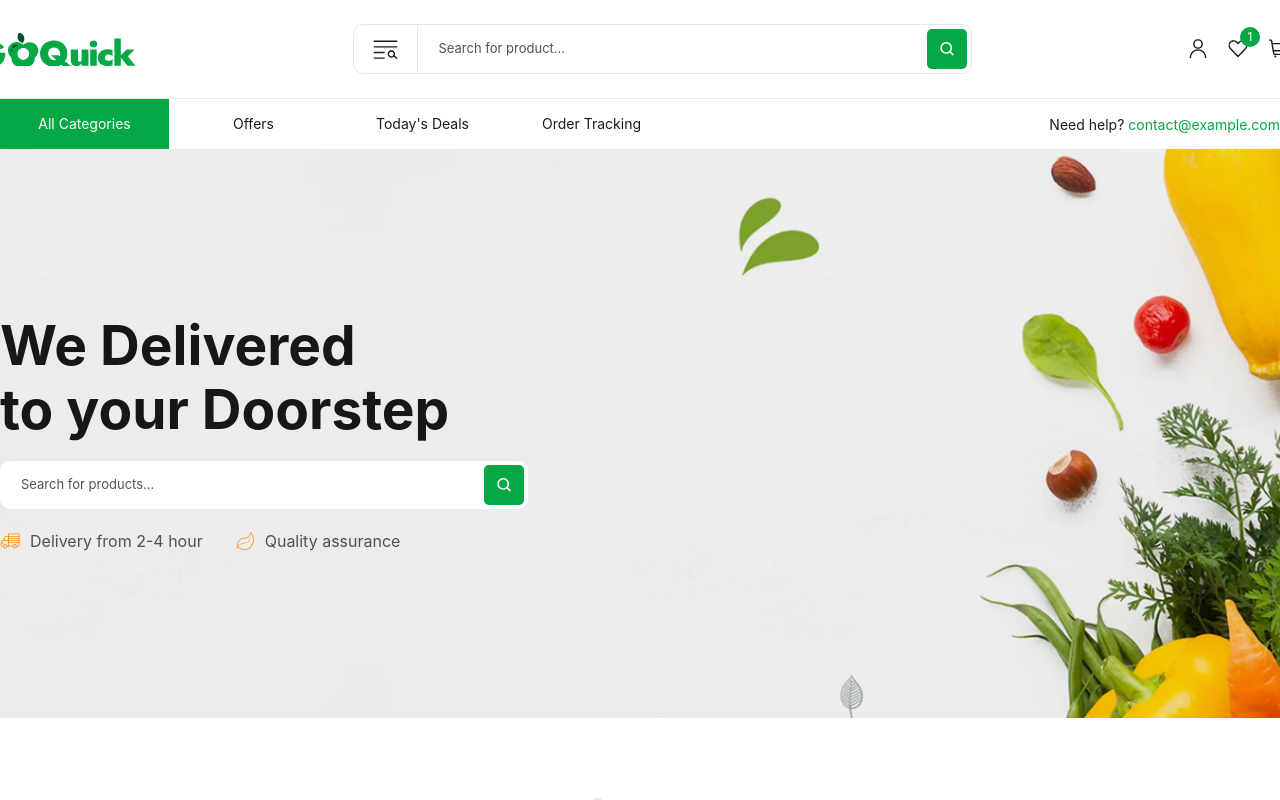
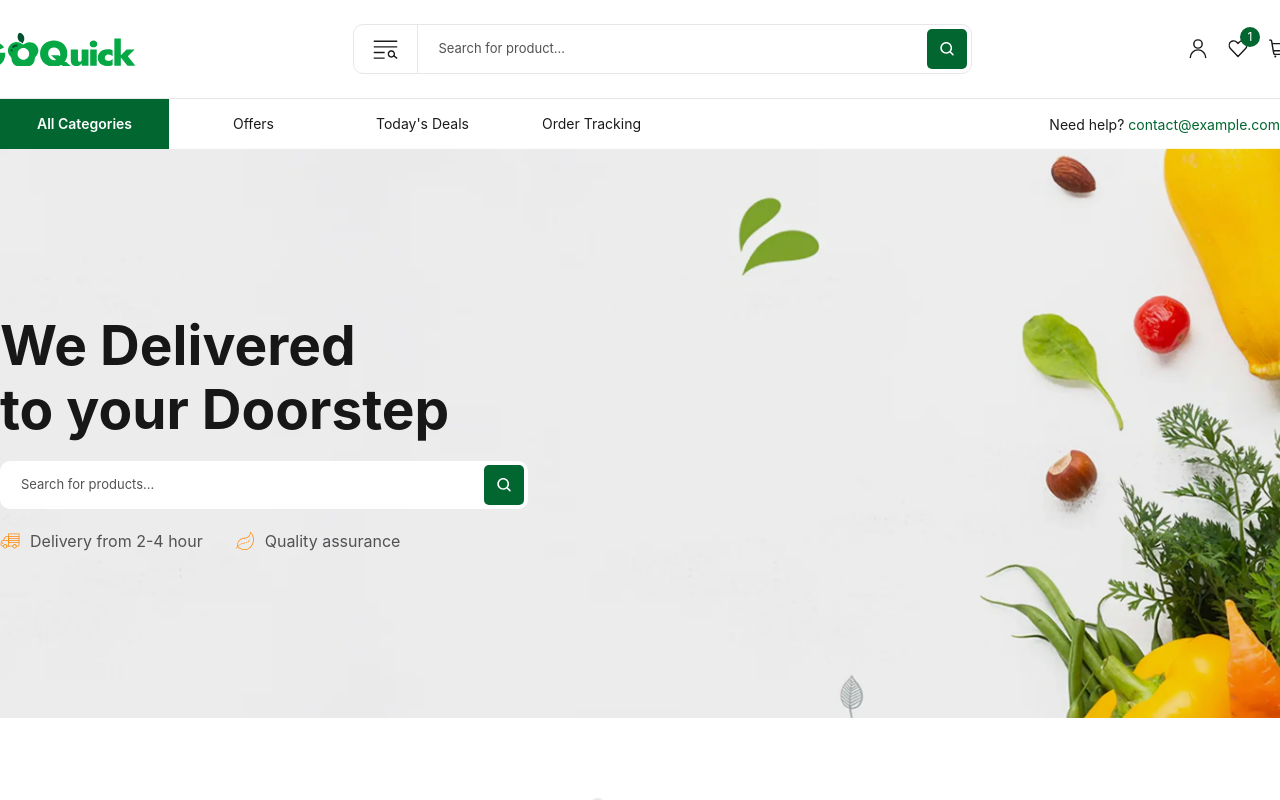
Before and after one commit to alexsantosquispe/go-quick-landing, a React (Vite) app: page / in a window 1280 px wide. Shown: the top 800 px of the page. Built offline with nearby package versions, Linux system fonts and the light colour scheme; the HTML template or start-up script is replaced by a standard one; a web font is replaced by a local one.

Commit message:
SEO and accesibility fixes

```diff
--- a/index.html
+++ b/index.html
@@ -4,6 +4,14 @@
     <meta charset="UTF-8" />
     <link rel="icon" type="image/svg+xml" href="/favicon.ico" />
     <meta name="viewport" content="width=device-width, initial-scale=1.0" />
+    <meta
+      name="description"
+      content="A frontend application for a grocery delivery service"
+    />
+    <meta
+      name="keywords"
+      content="groceries, food, fruits, vegetables, beverages, cooking, home cleaning, pest control, office supplies, stationery"
+    />
     <title>Go Quick</title>
   </head>
   <body>
--- /dev/null
+++ b/src/components/atoms/Button.tsx
@@ -0,0 +1,40 @@
+import type { ReactNode } from 'react';
+import clsx from 'clsx';
+import { twMerge } from 'tailwind-merge';
+
+interface ButtonProps {
+  icon: ReactNode;
+  label?: string;
+  ariaLabel: string;
+  onClick: () => void;
+  className?: string;
+  isSecondary?: boolean;
+}
+
+export const Button = ({
+  icon,
+  label,
+  ariaLabel,
+  onClick,
+  className,
+  isSecondary
+}: ButtonProps) => {
+  return (
+    <button
+      aria-label={ariaLabel}
+      onClick={onClick}
+      className={twMerge(
+        'bg-primary hover:bg-primary-hover flex items-center justify-center rounded-[0.3125rem] p-[0.625rem] text-white transition-colors duration-200 hover:cursor-pointer',
+        clsx({
+          'text-default bg-transparent hover:bg-gray-100': isSecondary
+        }),
+        className
+      )}
+    >
+      <div>{icon}</div>
+      <label className={clsx('hidden', { 'text-[0.8125rem]': !!label })}>
+        {label}
+      </label>
+    </button>
+  );
+};
--- a/src/components/atoms/CategoryCard.tsx
+++ b/src/components/atoms/CategoryCard.tsx
@@ -28,12 +28,14 @@ export const CategoryCard = ({
           <img
             src={pathImg}
             className="h-auto w-[29rem] scale-100 transition-all duration-200 hover:scale-110"
+            alt={`Category ${title}`}
           />
         </div>
       ) : (
         <img
           src={pathImg}
           className="h-[10.3125rem] w-[10.3125rem] transition-all duration-200 hover:scale-110"
+          alt={`Category ${title}`}
         />
       )}
 
--- /dev/null
+++ b/src/components/atoms/Link.tsx
@@ -0,0 +1,18 @@
+import { twMerge } from 'tailwind-merge';
+
+interface LinkProps {
+  href: string;
+  label: string;
+  className?: string;
+}
+
+export const Link = ({ href, label, className }: LinkProps) => {
+  return (
+    <a
+      href={href}
+      className={twMerge('text-primary hover:underline', className)}
+    >
+      {label}
+    </a>
+  );
+};
--- a/src/components/atoms/SearchBar.tsx
+++ b/src/components/atoms/SearchBar.tsx
@@ -1,5 +1,6 @@
 import { SearchIcon, SearchMenuIcon } from '../../icons';
 
+import { Button } from './Button';
 import cn from 'clsx';
 import { twMerge } from 'tailwind-merge';
 
@@ -19,19 +20,20 @@ export const SearchBar = ({
   return (
     <div
       className={twMerge(
-        'flex w-fit rounded-[0.625rem] border border-gray-200',
+        'flex w-fit overflow-hidden rounded-[0.625rem] border border-gray-200',
         className
       )}
     >
       {hasSearchMenu && (
-        <button
-          className="p-1 px-3.5 transition-colors duration-200 hover:cursor-pointer hover:bg-gray-100"
+        <Button
+          className="rounded-none p-1 px-3.5"
           onClick={() => {
             console.log('Search menu clicked');
           }}
-        >
-          <SearchMenuIcon className="size-[2.1875rem]" />
-        </button>
+          ariaLabel="Search menu"
+          icon={<SearchMenuIcon className="size-[2.1875rem]" />}
+          isSecondary={true}
+        />
       )}
 
       <div
@@ -45,14 +47,11 @@ export const SearchBar = ({
           placeholder={placeholder}
           className="mr-1 w-full px-[1.0625rem] text-[0.8125rem] placeholder:text-neutral-600"
         />
-        <button
+        <Button
           onClick={() => onSearch('')}
-          className="bg-primary hover:bg-primary-hover rounded-[0.3125rem] p-[0.625rem] text-white transition-colors duration-200 hover:cursor-pointer"
-        >
-          <div className="size-5">
-            <SearchIcon />
-          </div>
-        </button>
+          ariaLabel="Search"
+          icon={<SearchIcon />}
+        />
       </div>
     </div>
   );
--- a/src/components/atoms/ServiceCard.tsx
+++ b/src/components/atoms/ServiceCard.tsx
@@ -14,6 +14,7 @@ export const ServiceCard = ({
       <img
         src={pathImg}
         className="h-[14.625rem] w-[16.875rem] transition-all duration-300 hover:scale-110"
+        alt={`Service ${title}`}
       />
       <div className="flex max-w-[19.0625rem] flex-col items-center justify-center gap-4 text-center">
         <span className="text-[1.1875rem] font-semibold">{title}</span>
--- a/src/components/molecules/Footer.tsx
+++ b/src/components/molecules/Footer.tsx
@@ -1,6 +1,7 @@
+import { AppButton } from '../atoms/AppButton';
 import { AppleIcon } from '../../icons/AppleIcon';
+import { Link } from '../atoms/Link';
 import { PlayStoreIcon } from '../../icons/PlayStoreIcon';
-import { AppButton } from '../atoms/AppButton';
 
 const ColumnTitle = ({ title }: { title: string }) => {
   return (
@@ -35,12 +36,11 @@ export const Footer = () => {
           <div className="flex flex-col gap-y-[0.625rem] text-xl font-medium">
             <span>+88012345678910</span>
             <span>+88095645671212</span>
-            <a
+            <Link
               href=""
-              className="text-primary hover:text-primary-hover text-base underline"
-            >
-              contact@example.com
-            </a>
+              label="contact@example.com"
+              className="text-base font-normal"
+            />
           </div>
         </div>
 
--- a/src/components/molecules/Navbar.tsx
+++ b/src/components/molecules/Navbar.tsx
@@ -1,10 +1,11 @@
 import { CartIcon, HeartIcon, LogoIcon, UserIcon } from '../../icons';
 
+import { IconWithCounter } from '../atoms/IconWithCounter';
+import { Link } from '../atoms/Link';
+import { SearchBar } from '../atoms/SearchBar';
 import cn from 'clsx';
+import { twMerge } from 'tailwind-merge';
 import { useState } from 'react';
-import { twMerge } from 'tailwind-merge';
-import { IconWithCounter } from '../atoms/IconWithCounter';
-import { SearchBar } from '../atoms/SearchBar';
 
 const MENU_ITEMS = [
   { id: 'all-categories', label: 'All Categories' },
@@ -17,7 +18,7 @@ export const Navbar = () => {
   const [selectedItemId, setSelectedItemId] = useState(MENU_ITEMS[0].id);
 
   return (
-    <header className="fixed z-50 flex w-full flex-col items-center justify-center bg-white/80 backdrop-blur-lg">
+    <header className="fixed z-50 flex w-full flex-col items-center justify-center bg-white/75 backdrop-blur-xl">
       <div className="flex w-[82.5rem] items-center py-6">
         <div className="flex w-full items-center justify-between">
           <LogoIcon />
@@ -41,8 +42,8 @@ export const Navbar = () => {
                     className={twMerge(
                       'flex w-[10.5625rem] items-center justify-center py-[0.9375rem] leading-5 hover:cursor-pointer',
                       cn({
-                        'bg-primary text-white': isSelected,
-                        'hover:bg-gray-100': !isSelected
+                        'bg-primary font-semibold text-white': isSelected,
+                        'hover:bg-gray-200': !isSelected
                       })
                     )}
                     onClick={() => setSelectedItemId(item.id)}
@@ -55,9 +56,7 @@ export const Navbar = () => {
           </ul>
           <div className="flex w-fit items-center gap-1 text-[0.875rem]">
             Need help?
-            <a href="" className="text-primary hover:text-primary-hover">
-              contact@example.com
-            </a>
+            <Link href="" label="contact@example.com" />
           </div>
         </nav>
       </div>
--- a/src/components/organisms/CommentsSection.tsx
+++ b/src/components/organisms/CommentsSection.tsx
@@ -20,6 +20,7 @@ export const CommentsSection = () => {
           <img
             src="/img/people-taking.webp"
             className="h-[35.5625rem] w-[43.3125rem]"
+            alt="People taking"
           />
         </div>
       </div>
--- a/src/components/organisms/MobileAppSection.tsx
+++ b/src/components/organisms/MobileAppSection.tsx
@@ -14,6 +14,7 @@ export const MobileAppSection = () => {
             <img
               src="/img/phone.webp"
               className="h-[30.9375rem] w-[30.9375rem]"
+              alt="Mobile app image"
             />
           </div>
 
--- a/src/index.css
+++ b/src/index.css
@@ -6,8 +6,8 @@
 }
 
 @theme {
-  --color-primary: #05a845;
-  --color-primary-hover: #098038;
+  --color-primary: var(--color-green-800);
+  --color-primary-hover: var(--color-green-600);
   --color-accent: #fe8f17;
   --color-default: #1b1b1b;
   --color-fruits: #fbf3ee;
```
Also changed, not shown: public/robots.txt (added).
